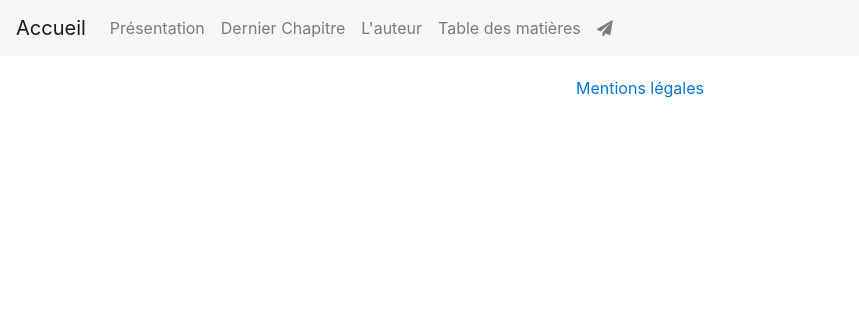
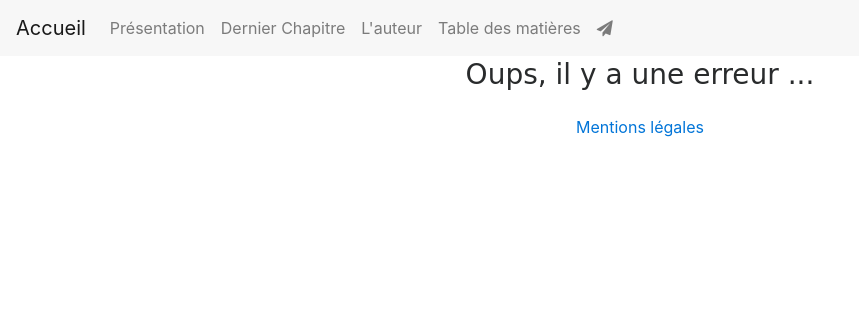
Before and after one commit to Pywako/Blog, a PHP site: template Vue/erreur.php in a window 1280 px wide. Shown: the top 320 px of the page, without its empty margins (0-859 px from the left). Run offline with PHP 8.4, Linux system fonts and the light colour scheme; the template is opened without the code that fills it, so the values that code supplies are empty; some libraries are stand-ins or nearby versions; some web fonts are replaced.

Commit message:
Ajout de commentaires

```diff
--- a/Framework/Routeur.php
+++ b/Framework/Routeur.php
@@ -4,9 +4,6 @@ namespace P3_blog\Framework;
 /**
  * Classe de redirection des requêtes entrantes
  *
- * Inspirée du SimpleFramework de Frédéric Guillot et du cours de Baptiste Pesquet
- * (https://github.com/fguillot/simpleFramework)
- * (https://github.com/bpesquet/MonBlog/tree/master)
  */
 
 class Routeur
--- a/Modele/Chapitre.php
+++ b/Modele/Chapitre.php
@@ -2,7 +2,7 @@
 namespace P3_blog\Modele;
 use P3_blog\Framework\Modele;
 /**
- * Fournit les services d'accès aux genres musicaux
+ * Classe permettant d'interagir avec la bdd et préparer, ajouter, supprimer les chapitres
  *
  */
 class Chapitre extends Modele {
--- a/Modele/Commentaire.php
+++ b/Modele/Commentaire.php
@@ -5,7 +5,7 @@ namespace P3_blog\Modele;
 use P3_blog\Framework\Modele;
 
 /**
- * Fournit les services d'accès aux genres musicaux
+ * Classe permettant d'interagir avec la bdd et préparer, ajouter, supprimer les commentaires
  *
  */
 class Commentaire extends Modele
--- a/Vue/Chapitre/_commentaires.php
+++ b/Vue/Chapitre/_commentaires.php
@@ -1,6 +1,6 @@
 <?php
 /**
- * Bloc correspondant à un commentaire
+ * Inclusion des commentaires enfants de niveau 1 2 3
  */
 
 ?>
--- a/Vue/Chapitre/index.php
+++ b/Vue/Chapitre/index.php
@@ -62,7 +62,7 @@
                 <button type="submit" class="btn btn-primary">Commenter</button>
             </div>
         </form>
-        <!-- Répondre -->
+        <!-------------- Répondre -------------->
         <?php if (isset($commentaires) && !empty($commentaires)): ?>
             <form method="post" action="chapitre/commenter" id="formulaireReponse">
                 <h3>Répondre à ce commentaire</h3>
--- a/Vue/erreur.php
+++ b/Vue/erreur.php
@@ -1 +1,2 @@
+<h3>Oups, il y a une erreur ...</h3>
 <pre><?= $msgErreur ?></pre>
--- a/Vue/gabarit.php
+++ b/Vue/gabarit.php
@@ -120,6 +120,7 @@
         crossorigin="anonymous"></script>
 <script>
     $(function () {
+        // Message d'alerte
         $(".alert").alert();
         //Action click réponse à un commentaire
         $(".reponse").click(function (e) {
```
Also changed, not shown: Controleur/ControleurAdmin.php (+8 -0 lines), Controleur/ControleurConnexion.php (+7 -0 lines), Framework/Controleur.php (+3 -4 lines), Modele/Utilisateur.php (+10 -0 lines), README.md.
